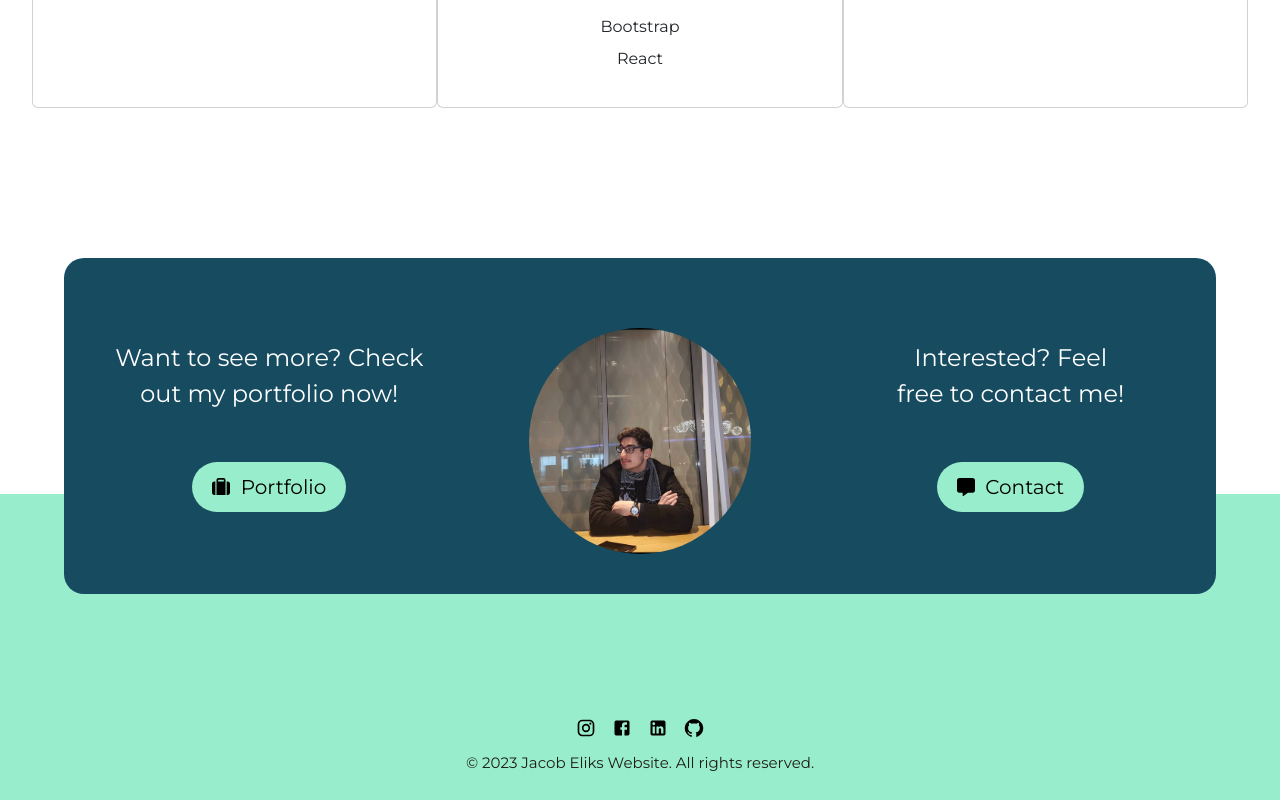
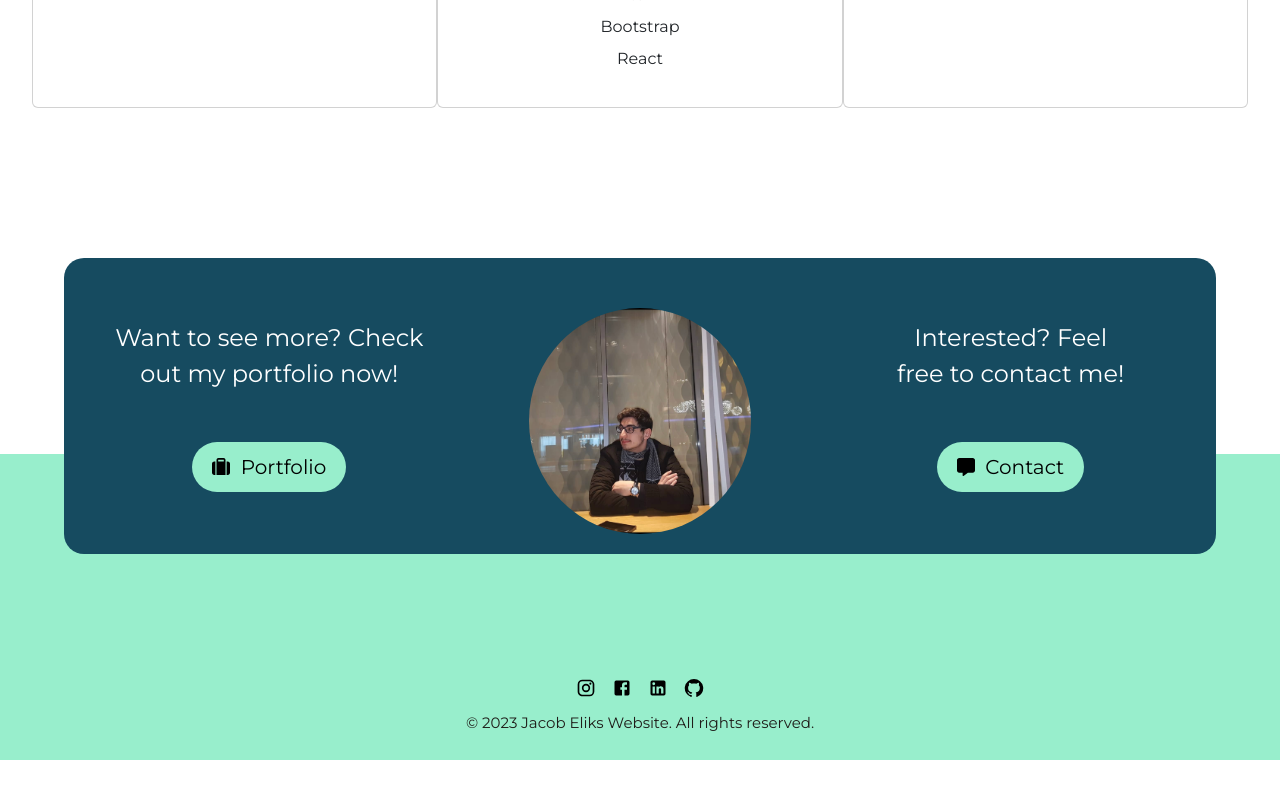
Before and after one commit to JacobEliks/personal-website, a React (Create React App) app: page / in a window 1280 px wide. Shown: the part 2460-3260 px from the top of the page. After the commit the page ends 3220 px from the top, so only its background shows below. Built offline with nearby package versions, Linux system fonts and the light colour scheme.

Commit message:
Update index.css

```diff
--- a/src/index.css
+++ b/src/index.css
@@ -107,7 +107,7 @@ p.summury {
   display: grid;
   grid-template-columns: repeat(3, 1fr);
   align-items: center;
-  padding: 20px;
+  padding: 0 20px;
   width: 90%;
   margin: 150px auto -150px;
   border-radius: 20px;
```
